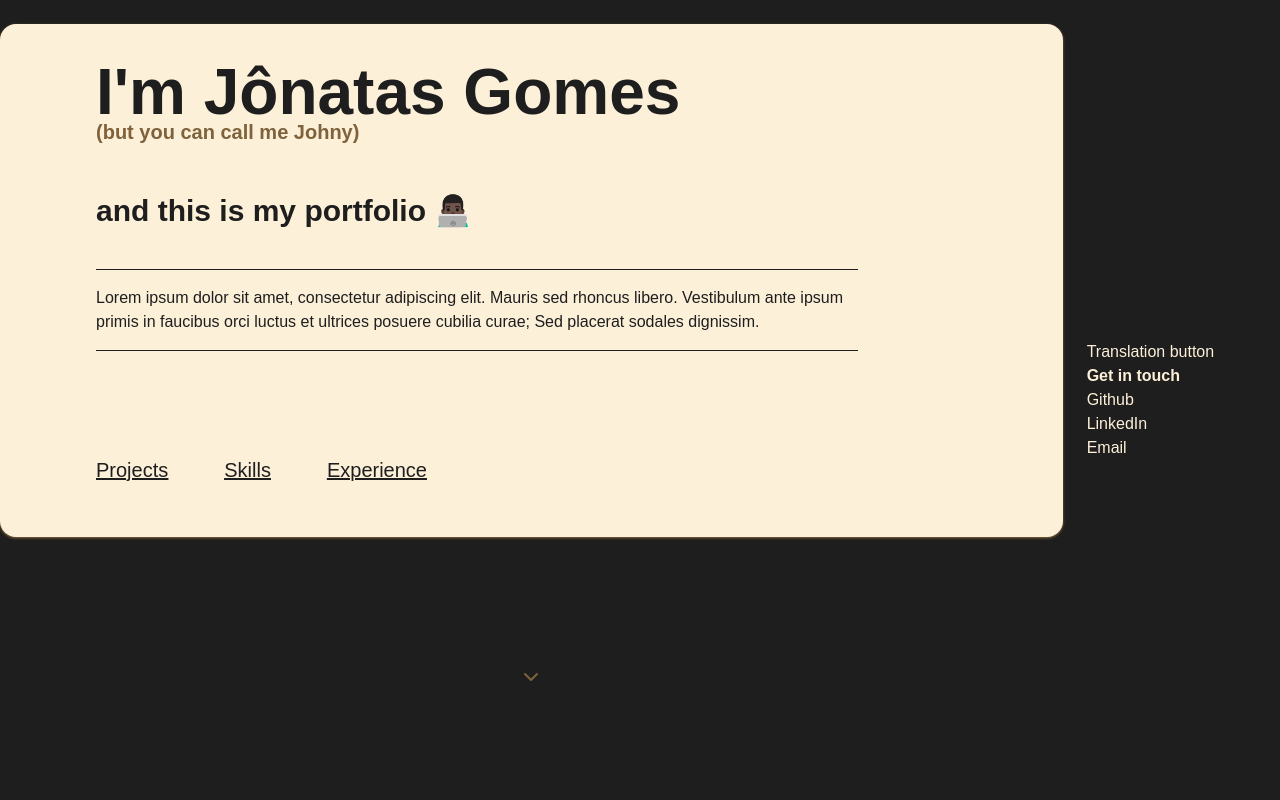
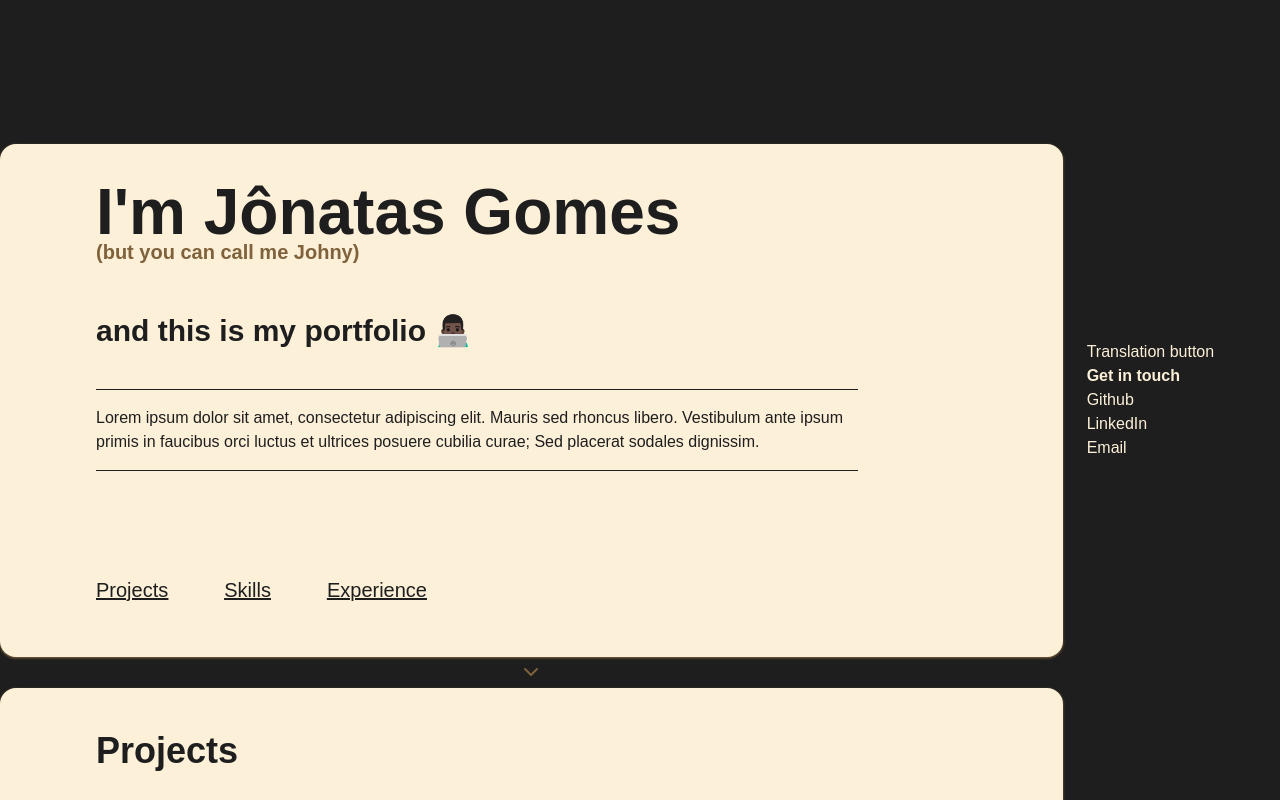
Before and after one commit to jonatas1n/portfolio-ui, a Next.js app: page / in a window 1280 px wide. Shown: the top 800 px of the page. Built offline with nearby package versions, Linux system fonts and the light colour scheme.

Commit message:
feat: set fullscreen to first section

```diff
--- a/src/app/page.tsx
+++ b/src/app/page.tsx
@@ -12,11 +12,15 @@ import "@fontsource-variable/source-sans-3";
 export default function Home() {
   return (
     <Container>
-      <div className="grid grid-cols-6 gap-6 h-full py-6 min-h-dvh items-start">
+      <div className="grid grid-cols-6 gap-6 h-full min-h-dvh items-start">
         <div className="col-span-5 grid gap-32 justify-center">
-          <Intro />
-          <div className="w-full text-accent flex justify-center text-center">
-            <ChevronDown />
+          <div className="h-dvh grid-rows-3 gap-4 grid items-center justify-center -mb-60">
+            <div className="row-start-2">
+              <Intro />
+            </div>
+            <div className="w-full row-start-3 text-accent flex justify-center text-center">
+              <ChevronDown />
+            </div>
           </div>
           <Projects />
           <Skills />
```
